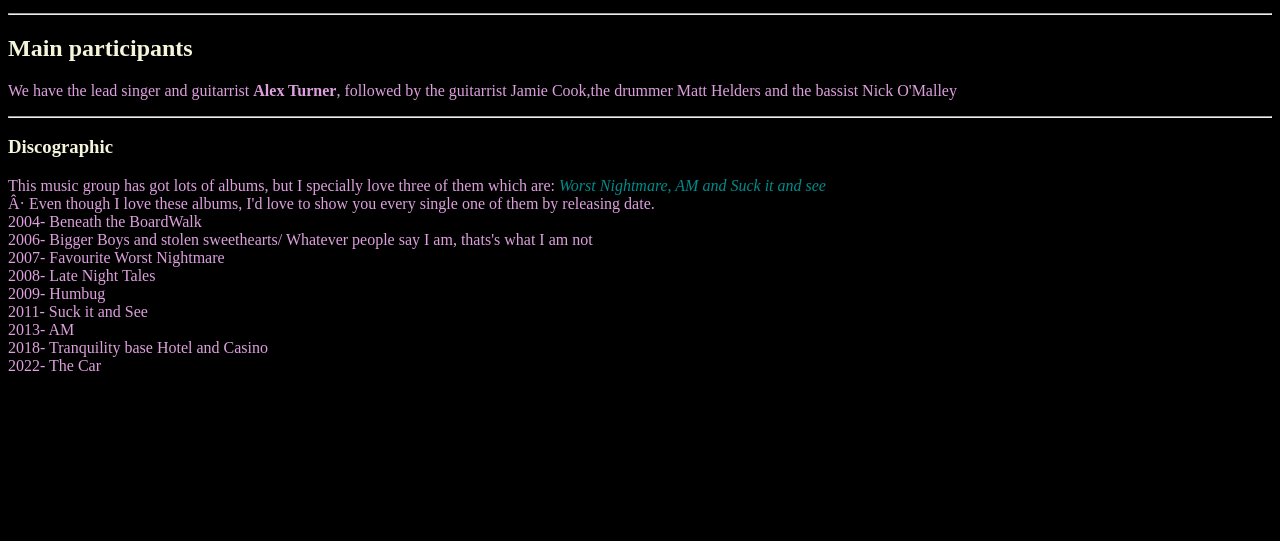
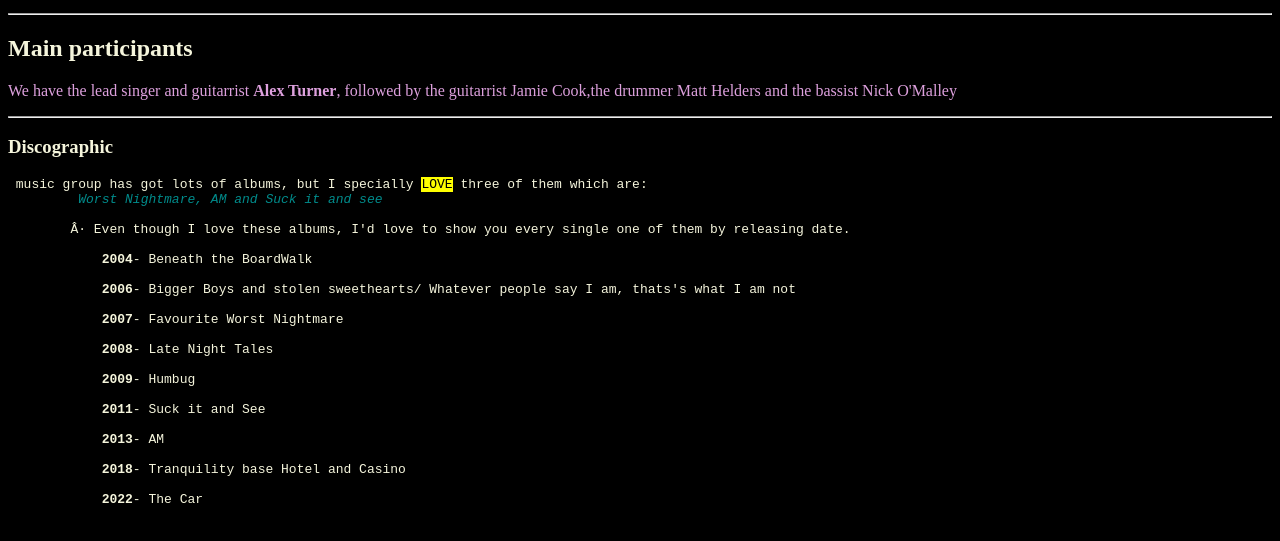
Before and after one commit to MPyscho/Artic-Monkeys-Web, a plain HTML site: page index.html in a window 1280 px wide. Shown: the part 101-642 px from the top of the page. Drawn offline with Linux system fonts and the light colour scheme.

Commit message:
artic Monkeys 14

```diff
--- a/index.html
+++ b/index.html
@@ -23,18 +23,19 @@
          the guitarrist Jamie Cook,the drummer Matt Helders and the bassist Nick O'Malley</p>
         <hr>
         <h3>Discographic</h3>
-        <p>This music group has got lots of albums, but I specially love three of them which are:
+        <p><pre> music group has got lots of albums, but I specially <mark>LOVE</mark> three of them which are:
         <i> <span style="color: darkcyan;">Worst Nightmare, AM and Suck it and see</span> </i> <br>
-        · Even though I love these albums, I'd love to show you every single one of them by releasing date. <br>
-            2004- Beneath the BoardWalk<br>
-            2006- Bigger Boys and stolen sweethearts/ Whatever people say I am, thats's what I am not<br>
-            2007- Favourite Worst Nightmare<br>
-            2008- Late Night Tales<br>
-            2009- Humbug<br>
-            2011- Suck it and See<br>
-            2013- AM<br>
-            2018- Tranquility base Hotel and Casino<br>
-            2022- The Car<br>
+        · Even though I love these albums, I'd love to show you every single one of them by releasing date.<br>
+            <b>2004</b>- Beneath the BoardWalk<br>
+            <b>2006</b>- Bigger Boys and stolen sweethearts/ Whatever people say I am, thats's what I am not<br>
+            <b>2007</b>- Favourite Worst Nightmare<br>
+            <b>2008</b>- Late Night Tales<br>
+            <b>2009</b>- Humbug<br>
+            <b>2011</b>- Suck it and See<br>
+            <b>2013</b>- AM<br>
+            <b>2018</b>- Tranquility base Hotel and Casino<br>
+            <b>2022</b>- The Car<br>
+            </pre>
         </p>
 
 
```
